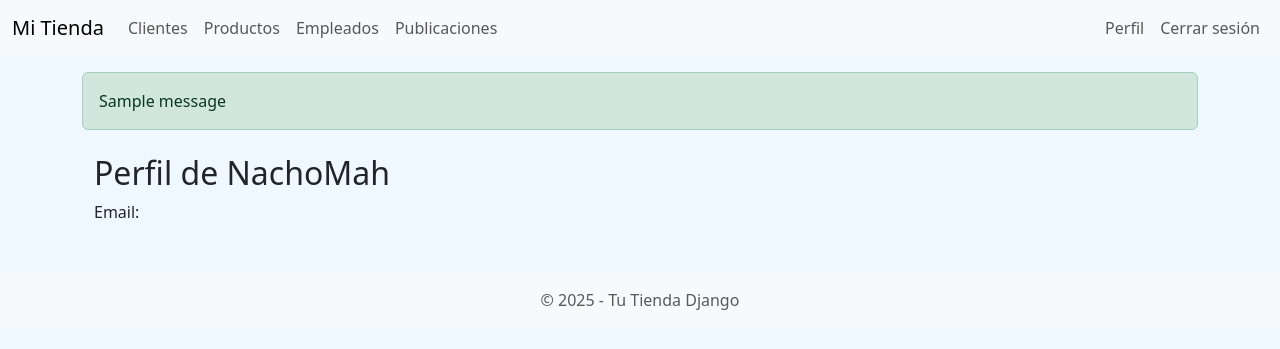
After one commit to NachoMah/ProyectoFinalPython_Mahfud, a Django app: page /perfil/ in a window 1280 px wide. The commit adds this page. Shown: the top 349 px of the page. Run offline with Django 5.2, Linux system fonts and the light colour scheme; a user stored in the database is signed in; one stand-in notice (Sample message) is shown.

Commit message:
Se agrgea navbar con login, logut, perfil y mensajes

```diff
--- a/TuPrimeraPagina_Mahfud/settings.py
+++ b/TuPrimeraPagina_Mahfud/settings.py
@@ -125,3 +125,7 @@ DEFAULT_AUTO_FIELD = 'django.db.models.BigAutoField'
 
 MEDIA_URL = '/media/'
 MEDIA_ROOT = BASE_DIR / 'media'
+
+LOGIN_URL = '/login/'
+LOGIN_REDIRECT_URL = '/'
+LOGOUT_REDIRECT_URL = '/'
--- a/tienda/templates/tienda/padre.html
+++ b/tienda/templates/tienda/padre.html
@@ -9,7 +9,7 @@
     <!-- Bootstrap -->
     <link href="https://cdn.jsdelivr.net/npm/bootstrap@5.3.0/dist/css/bootstrap.min.css" rel="stylesheet">
 
-    <!-- Tu CSS personalizado (si lo agregás en static/css/) -->
+    <!-- Tu CSS personalizado -->
     <link rel="stylesheet" href="{% static 'css/estilos.css' %}">
 </head>
 <body style="background-color: #f0f8ff;">
@@ -25,14 +25,31 @@
                     <li class="nav-item"><a class="nav-link" href="{% url 'crear_empleado' %}">Empleados</a></li>
                     <li class="nav-item"><a class="nav-link" href="{% url 'listar_publicaciones' %}">Publicaciones</a></li>
                 </ul>
+                <ul class="navbar-nav ms-auto mb-2 mb-lg-0">
+                    {% if user.is_authenticated %}
+                        <li class="nav-item"><a class="nav-link" href="{% url 'perfil' %}">Perfil</a></li>
+                        <li class="nav-item"><a class="nav-link" href="{% url 'logout' %}">Cerrar sesión</a></li>
+                    {% else %}
+                        <li class="nav-item"><a class="nav-link" href="{% url 'login' %}">Iniciar sesión</a></li>
+                        <li class="nav-item"><a class="nav-link" href="{% url 'signup' %}">Registrarse</a></li>
+                    {% endif %}
+                </ul>
             </div>
         </div>
     </nav>
 
+    <!-- Mensajes -->
+    {% if messages %}
+    <div class="container mt-3">
+        {% for message in messages %}
+        <div class="alert alert-{{ message.tags }}">{{ message }}</div>
+        {% endfor %}
+    </div>
+    {% endif %}
+
     <!-- Contenido principal -->
     <div class="container mt-4">
         {% block content %}
-
         {% endblock %}
     </div>
 
--- /dev/null
+++ b/tienda/templates/tienda/perfil.html
@@ -0,0 +1,10 @@
+{% extends 'tienda/padre.html' %}
+{% block title %}Perfil{% endblock %}
+
+{% block content %}
+<div class="container mt-4">
+    <h2>Perfil de {{ request.user.username }}</h2>
+    <p>Email: {{ request.user.email }}</p>
+    <!-- Aquí luego agregarás formulario para editar perfil -->
+</div>
+{% endblock %}
--- a/tienda/urls.py
+++ b/tienda/urls.py
@@ -1,5 +1,5 @@
 from django.urls import path
-from .views import inicio, crear_cliente, crear_producto, crear_empleado, buscar_producto, listar_publicaciones, detalle_publicacion
+from .views import inicio, crear_cliente, crear_producto, crear_empleado, buscar_producto, listar_publicaciones, detalle_publicacion, signup_view, login_view, logout_view, perfil_view
 
 urlpatterns = [
     path('', inicio, name = 'inicio'),
@@ -12,4 +12,8 @@ urlpatterns = [
 
     path('pages/', listar_publicaciones, name='listar_publicaciones'),
     path('publicaciones/<int:pk>/', detalle_publicacion, name='detalle_publicacion'),
+    path('signup/', signup_view, name='signup'),
+    path('login/', login_view, name='login'),
+    path('logout/', logout_view, name='logout'),
+    path('perfil/', perfil_view, name='perfil'),
 ]
--- a/tienda/views.py
+++ b/tienda/views.py
@@ -1,5 +1,9 @@
 from django.shortcuts import render, redirect, get_object_or_404
-from .forms import ClienteForm, ProductoForm, EmpleadoForm, Producto, BuscarProductoFormulario
+from .forms import ClienteForm, ProductoForm, EmpleadoForm, Producto, BuscarProductoFormulario, UserRegisterForm
+from django.contrib.auth import authenticate, login, logout
+from django.contrib import messages
+from django.contrib.auth.forms import AuthenticationForm
+from django.contrib.auth.decorators import login_required
 from .models import Producto, Publicacion
 
 def listar_publicaciones(request):
@@ -9,6 +13,41 @@ def listar_publicaciones(request):
 def detalle_publicacion(request, pk):
     publicacion = get_object_or_404(Publicacion, pk=pk)
     return render(request, 'tienda/detalle_publicacion.html', {'publicacion': publicacion})
+
+def signup_view(request):
+    if request.method == "POST":
+        form = UserRegisterForm(request.POST)
+        if form.is_valid():
+            user = form.save()
+            login(request, user)
+            messages.success(request, "Registro exitoso. ¡Bienvenido!")
+            return redirect('inicio')
+    else:
+        form = UserRegisterForm()
+    return render(request, 'tienda/signup.html', {'form': form})
+
+def login_view(request):
+    if request.method == "POST":
+        form = AuthenticationForm(request, data=request.POST)
+        if form.is_valid():
+            user = form.get_user()
+            login(request, user)
+            messages.success(request, "Has iniciado sesión correctamente.")
+            return redirect('inicio')
+        else:
+            messages.error(request, "Usuario o contraseña incorrectos.")
+    else:
+        form = AuthenticationForm()
+    return render(request, 'tienda/login.html', {'form': form})
+
+def logout_view(request):
+    logout(request)
+    messages.info(request, "Has cerrado sesión.")
+    return redirect('inicio')
+
+@login_required
+def perfil_view(request):
+    return render(request, 'tienda/perfil.html')
 
 #Vistas tercer entregable:
 
```
Also changed, not shown: tienda/forms.py (+12 -0 lines), tienda/templates/tienda/login.html (added, +13 -0 lines), tienda/templates/tienda/singup.html (added, +13 -0 lines), db.sqlite3.
